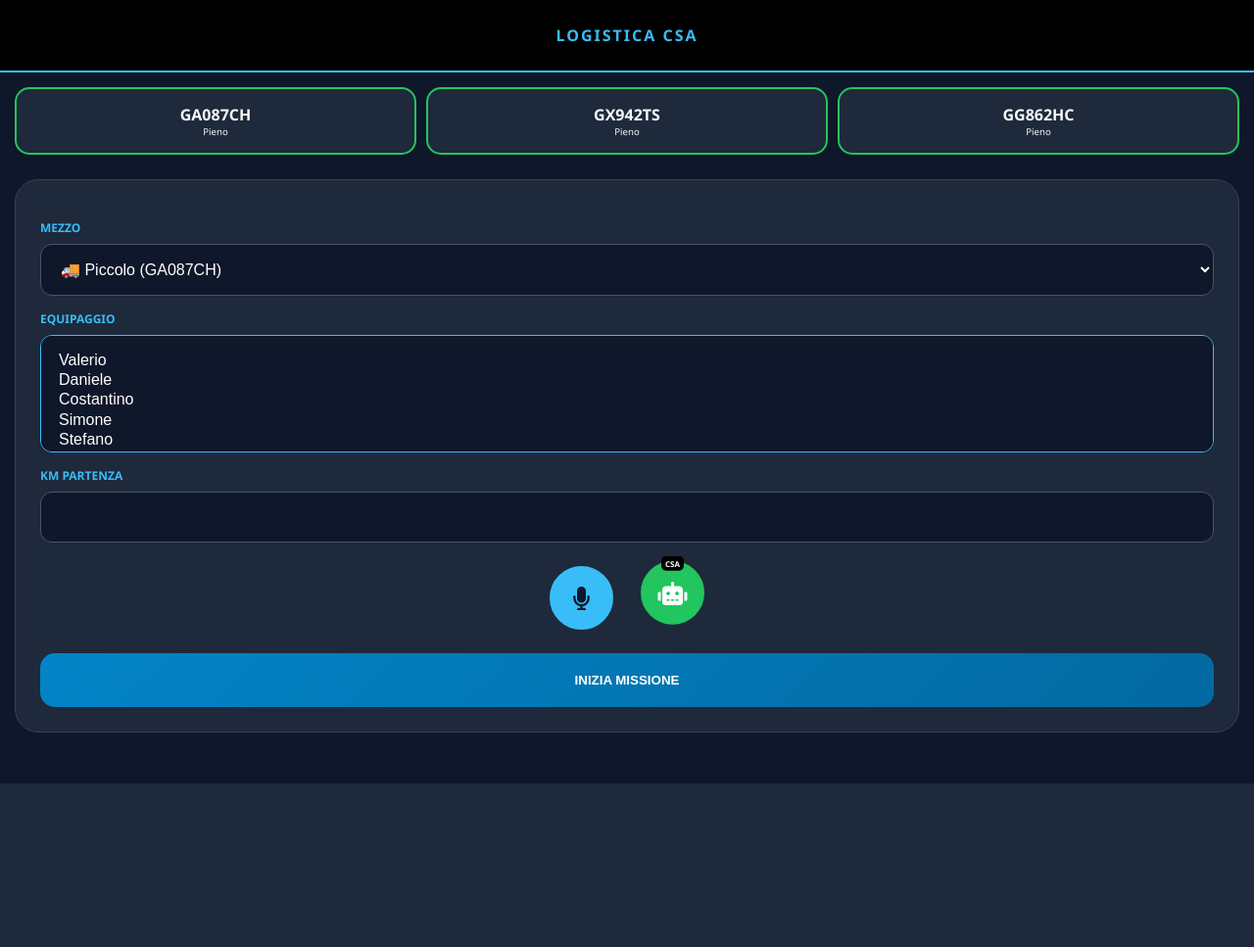
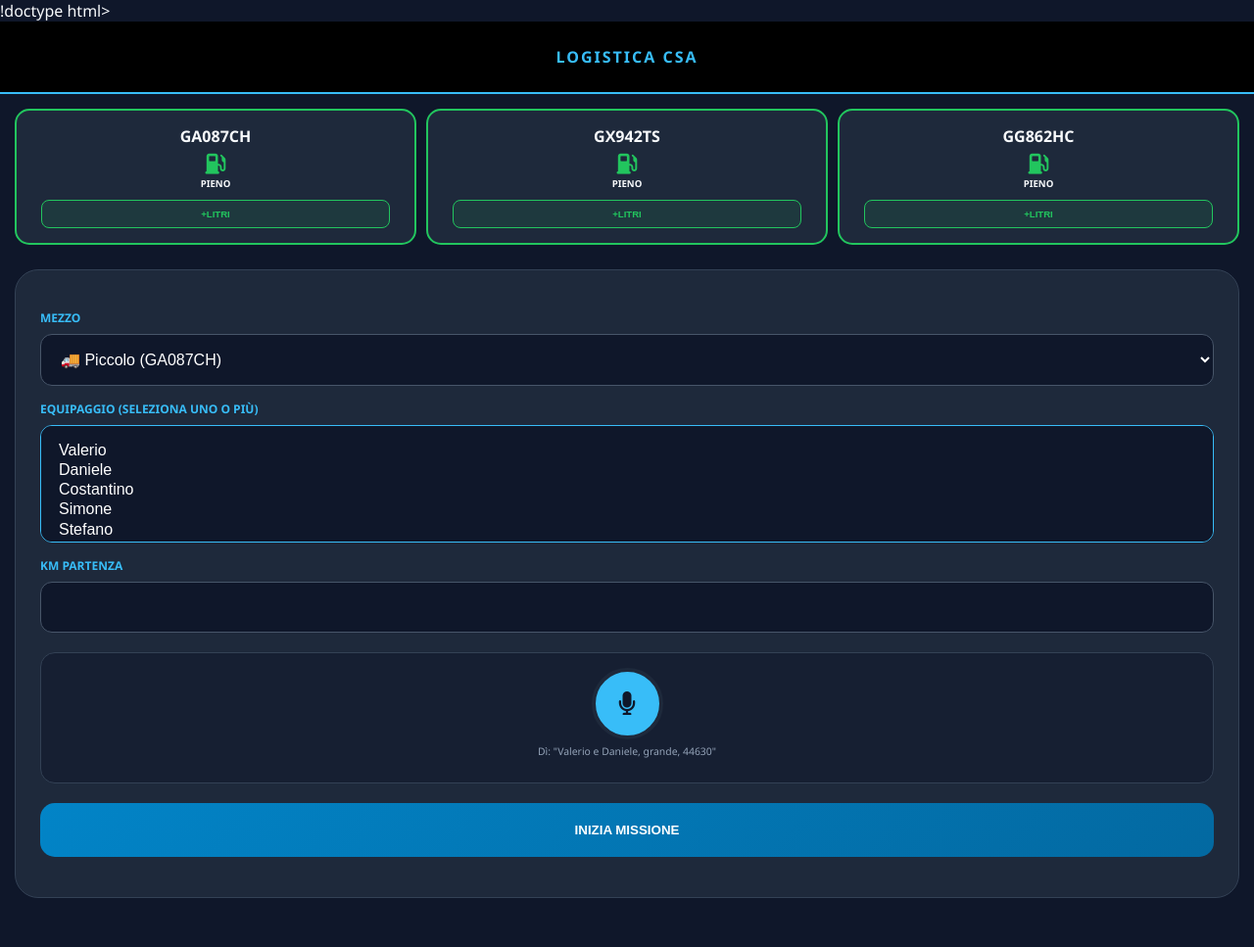
Before and after one commit to valerio121291/furgoni-uscite, a Flask app: page / in a window 1280 px wide. Shown: the whole page at 98% size. Before the commit the page ends 800 px from the top, so only its background shows below. Run offline with Flask 3, Linux system fonts and the light colour scheme.

Commit message:
Update form.html

```diff
--- a/templates/form.html
+++ b/templates/form.html
@@ -1,4 +1,4 @@
-<!doctype html>
+!doctype html>
 <html lang="it">
 <head>
     <meta charset="utf-8">
@@ -13,6 +13,9 @@
         .truck-card { background: var(--card-dark); padding: 15px 5px; border-radius: 15px; text-align: center; border: 1px solid #334155; }
         .truck-card.In.Viaggio { border: 2px solid var(--warning); box-shadow: 0 0 10px rgba(245, 158, 11, 0.2); }
         .truck-card.Libero { border: 2px solid var(--success); }
+        .fuel-indicator { margin-top: 8px; font-size: 1.3rem; }
+        .fuel-text { font-size: 0.6rem; text-transform: uppercase; display: block; margin-top: 2px; font-weight: bold; }
+        .btn-refuel { background: rgba(34, 197, 94, 0.1); border: 1px solid var(--success); color: var(--success); padding: 8px; border-radius: 8px; font-size: 0.6rem; margin-top: 10px; cursor: pointer; width: 90%; font-weight: 800; }
         .main-container { padding: 0 15px; }
         .card { background: var(--card-dark); padding: 25px; border-radius: 24px; border: 1px solid #334155; margin-top: 10px; }
         label { display: block; margin-top: 15px; font-weight: 600; font-size: 0.75rem; color: var(--accent); text-transform: uppercase; }
@@ -22,16 +25,11 @@
         .btn-start { background: linear-gradient(135deg, #0284c7, #0369a1); color: white; }
         .btn-stop { background: linear-gradient(135deg, #16a34a, #15803d); color: white; }
         .btn-nav { background: #334155; color: #fbbf24; border: 1px solid #fbbf24; margin-top: 10px; padding: 12px; font-size: 0.8rem; }
+        .btn-wa { background: #25d366; color: white; margin-top: 10px; }
         .btn-annulla { background: #475569; color: white; margin-top: 10px; font-size: 0.8rem; }
-
-        .voice-controls { display: flex; justify-content: center; align-items: center; gap: 20px; margin: 20px 0; }
-        .mic-btn, .bot-btn { width: 65px; height: 65px; border-radius: 50%; border: 4px solid var(--card-dark); font-size: 24px; display: flex; align-items: center; justify-content: center; cursor: pointer; }
-        .mic-btn { background: var(--accent); color: #0f172a; }
-        .bot-btn { background: var(--success); color: white; animation: jump 2.5s infinite; position: relative; }
-        .bot-btn::after { content: "CSA"; position: absolute; top: -5px; background: #000; font-size: 8px; padding: 2px 4px; border-radius: 5px; font-weight: bold; }
-        .recording { background: var(--danger) !important; animation: pulse 1s infinite; color: white !important; }
-
-        @keyframes jump { 0%, 100% { transform: translateY(0); } 50% { transform: translateY(-10px); } }
+        .voice-wrapper { text-align: center; margin: 20px 0; padding: 15px; background: rgba(15, 23, 42, 0.5); border-radius: 15px; border: 1px solid #334155; }
+        .mic-btn { width: 65px; height: 65px; border-radius: 50%; background: var(--accent); border: 4px solid var(--card-dark); font-size: 24px; display: flex; align-items: center; justify-content: center; margin: 0 auto; cursor: pointer; color: #0f172a; }
+        .mic-btn.recording { background: var(--danger); animation: pulse 1s infinite; color: white; }
         @keyframes pulse { 0% { transform: scale(1); } 50% { transform: scale(1.05); } 100% { transform: scale(1); } }
         .hint { font-size: 0.65rem; color: #94a3b8; margin-top: 5px; text-align: center; }
     </style>
@@ -41,7 +39,15 @@
 
     <div class="status-container">
         {% for t, info in furgoni.items() %}
-        <div class="truck-card {{ info.stato }}"><strong>{{ t }}</strong><div style="font-size: 0.6rem;">{{ info.carburante }}</div></div>
+        <div class="truck-card {{ info.stato }}">
+            <strong>{{ t }}</strong>
+            <div class="fuel-indicator">
+                {% if info.carburante == "Pieno" %}<i class="fas fa-gas-pump" style="color: var(--success);"></i><span class="fuel-text">Pieno</span>
+                {% elif info.carburante == "Metà" %}<i class="fas fa-gas-pump" style="color: var(--warning);"></i><span class="fuel-text">Metà</span>
+                {% else %}<i class="fas fa-gas-pump" style="color: var(--danger);"></i><span class="fuel-text">Riserva</span>{% endif %}
+            </div>
+            <button type="button" class="btn-refuel" onclick="vaiARifornimento('{{ t }}')">+LITRI</button>
+        </div>
         {% endfor %}
     </div>
 
@@ -55,7 +61,8 @@
                         <option value="GX942TS">🚚🚚 Medio (GX942TS)</option>
                         <option value="GG862HC">🚚🚚🚚 Grosso (GG862HC)</option>
                     </select>
-                    <label>Equipaggio</label>
+
+                    <label>Equipaggio (Seleziona uno o più)</label>
                     <select name="autista" id="autista_select" multiple required>
                         <option value="Valerio">Valerio</option>
                         <option value="Daniele">Daniele</option>
@@ -63,47 +70,71 @@
                         <option value="Simone">Simone</option>
                         <option value="Stefano">Stefano</option>
                     </select>
+
                     <label>KM Partenza</label>
                     <input type="number" name="km_partenza" id="km_input" required>
-                    <div class="voice-controls">
-                        <div class="mic-btn" id="mic-btn-start"><i class="fas fa-microphone"></i></div>
-                        <div class="bot-btn" id="bot-btn-start"><i class="fas fa-robot"></i></div>
+
+                    <div class="voice-wrapper">
+                        <div class="mic-btn" id="mic-btn"><i class="fas fa-microphone"></i></div>
+                        <p class="hint">Dì: "Valerio e Daniele, grande, 44630"</p>
                     </div>
+
                     <button type="submit" name="azione" value="start" class="btn btn-start">Inizia Missione</button>
+
                 {% else %}
-                    <input type="hidden" name="targa" value="{{ targa_attiva }}">
-                    <div style="text-align:center; border:1px solid var(--warning); padding:10px; border-radius:15px; margin-bottom:10px;">
+                    <input type="hidden" name="targa" id="targa_attiva_val" value="{{ targa_attiva }}">
+                    <div style="text-align: center; padding: 15px; border-radius: 15px; margin-bottom: 10px; border: 1px solid var(--warning);">
                         <h3 style="color:var(--warning); margin:0;">{{ targa_attiva }}</h3>
-                        <p style="font-size:0.8rem;">Equipaggio: {{ corsa_attiva.autista }}</p>
+                        <p style="font-size: 0.8rem;">Equipaggio: {{ corsa_attiva.autista }}</p>
                     </div>
+
                     {% if corsa_attiva.step == 1 %}
                         <label>Destinazione</label>
                         <select name="destinazione" id="destinazione_field">
                             <option value="POLICLINICO UMBERTO 1">Policlinico Umberto I</option>
-                            <option value="SAN GIOVANNI">San Giovanni</option>
-                            <option value="PTV">PTV</option>
+                            <option value="SAN GIOVANNI">San Giovanni (Laterani 4)</option>
+                            <option value="PTV">PTV (Tor Vergata)</option>
                             <option value="VIMINALE">Viminale</option>
                             <option value="VIA CAVOUR 5">Via Cavour 5</option>
-                            <option value="AVEZZANO">Avezzano</option>
-                            <option value="PRATICA DI MARE">Pratica di Mare</option>
-                            <option value="GIRO LIBERO">Giro Libero</option>
+                            <option value="VIA GENOVA">Via Genova (Vigili del Fuoco)</option>
+                            <option value="AVEZZANO">Ospedale Avezzano</option>
+                            <option value="AQUILA">Ospedale L'Aquila</option>
+                            <option value="SULMONA">Ospedale Sulmona</option>
+                            <option value="CASTEL DI SANGRO">Ospedale Castel di Sangro</option>
+                            <option value="PRATICA DI MARE">Aeronautica Pratica di Mare</option>
+                            <option value="SPALLANZANI">Spallanzani</option>
+                            <option value="BIETTI">Fondazione Bietti</option>
+                            <option value="EUR ARCHIVIO DI STATO">EUR Archivio di Stato</option>
+                            <option value="GIRO LIBERO">Giro Libero / Altro</option>
                         </select>
                         <button type="button" class="btn btn-nav" onclick="apriNavigatore()">🧭 APRI NAVIGATORE</button>
-                        <label>KM Arrivo</label>
+
+                        <label>KM all'Arrivo</label>
                         <input type="number" name="km_destinazione" id="km_input_dest" required>
-                        <div class="voice-controls">
-                            <div class="mic-btn" id="mic-btn-step"><i class="fas fa-microphone"></i></div>
-                            <div class="bot-btn" id="bot-btn-step"><i class="fas fa-robot"></i></div>
+
+                        <div class="voice-wrapper">
+                            <div class="mic-btn" id="mic-btn-dest"><i class="fas fa-microphone"></i></div>
+                            <p class="hint">Dì i chilometri all'arrivo</p>
                         </div>
+
                         <button type="submit" name="azione" value="arrivo_dest" class="btn btn-start" style="background:var(--warning)">Registra Arrivo</button>
                     {% else %}
-                        <label>KM Finali</label>
+                        <label>KM Finali (Rientro)</label>
                         <input type="number" name="km_rientro" id="km_input_fine" required>
-                        <div class="voice-controls">
-                            <div class="mic-btn" id="mic-btn-end"><i class="fas fa-microphone"></i></div>
-                            <div class="bot-btn" id="bot-btn-end"><i class="fas fa-robot"></i></div>
+
+                        <div class="voice-wrapper">
+                            <div class="mic-btn" id="mic-btn-fine"><i class="fas fa-microphone"></i></div>
+                            <p class="hint">Dì i chilometri finali</p>
                         </div>
-                        <button type="submit" name="azione" value="stop" class="btn btn-stop">Chiudi Missione</button>
+
+                        <label>Gasolio</label>
+                        <select name="carburante">
+                            <option value="Pieno">🟢 PIENO</option>
+                            <option value="Metà">🟡 METÀ</option>
+                            <option value="Vuoto">🔴 RISERVA</option>
+                        </select>
+                        <button type="submit" name="azione" value="stop" class="btn btn-stop">Fine e Invia Report</button>
+                        <button type="button" class="btn btn-wa" onclick="inviaWhatsApp()">🟢 INVIA WHATSAPP</button>
                     {% endif %}
                     <button type="submit" name="azione" value="annulla" class="btn btn-annulla" formnovalidate>ANNULLA</button>
                 {% endif %}
@@ -112,58 +143,88 @@
     </div>
 
     <script>
+    function vaiARifornimento(targa) {
+        const litri = prompt("Litri immessi?");
+        if(litri) fetch('/rifornimento', {method:'POST', headers:{'Content-Type':'application/json'}, body:JSON.stringify({targa:targa, litri:parseFloat(litri)})}).then(()=>location.reload());
+    }
+
     function apriNavigatore() {
         const d = document.getElementById('destinazione_field').value;
-        window.open("https://www.google.com/maps/dir/?api=1&destination=" + encodeURIComponent(d), "_blank");
+        const db = {
+            "POLICLINICO UMBERTO 1": "Viale del Policlinico 155, Roma",
+            "SAN GIOVANNI": "Via dei Laterani 4, Roma",
+            "PTV": "Viale Oxford 81, Roma",
+            "VIMINALE": "Piazza del Viminale, Roma",
+            "VIA CAVOUR 5": "Via Cavour 5, Roma",
+            "VIA GENOVA": "Via Genova 1, Roma",
+            "AVEZZANO": "Via Giuseppe di Vittorio, Avezzano",
+            "AQUILA": "Via Lorenzo Natali 1, L'Aquila",
+            "SULMONA": "Viale Giuseppe Mazzini 100, Sulmona",
+            "CASTEL DI SANGRO": "Via Sangrina 20, Castel di Sangro",
+            "PRATICA DI MARE": "Via Pratica di Mare 45, Pomezia",
+            "SPALLANZANI": "Via Portuense 292, Roma",
+            "BIETTI": "Via Santo Stefano Rotondo 6, Roma",
+            "EUR ARCHIVIO DI STATO": "Piazzale degli Archivi 27, Roma"
+        };
+        const addr = db[d] || d;
+        window.open("https://www.google.com/maps/dir/?api=1&destination=" + encodeURIComponent(addr), "_blank");
     }
 
+    function inviaWhatsApp() {
+        const km = document.getElementById('km_input_fine').value;
+        const msg = `LOGISTICA CSA: Missione terminata. Furgone {{ targa_attiva }}. KM finali: ${km}`;
+        window.open("https://wa.me/?text=" + encodeURIComponent(msg), "_blank");
+    }
+
+    // GESTIONE VOCALE UNIFICATA
     if ('webkitSpeechRecognition' in window) {
-        const rec = new webkitSpeechRecognition();
-        rec.lang = 'it-IT';
-        let isBot = false;
+        const recognition = new webkitSpeechRecognition();
+        recognition.lang = 'it-IT';
 
-        document.querySelectorAll('.mic-btn, .bot-btn').forEach(btn => {
-            btn.onclick = function(e) {
-                e.preventDefault();
-                isBot = this.classList.contains('bot-btn');
-                rec.start();
-                this.classList.add('recording');
-                window.activeBtn = this;
-            };
-        });
+        function attivaMic(e) {
+            e.preventDefault();
+            recognition.start();
+            this.classList.add('recording');
+            window.activeMic = this;
+        }
 
-        rec.onresult = function(e) {
-            const t = e.results[0][0].transcript.toLowerCase();
-            if(window.activeBtn) window.activeBtn.classList.remove('recording');
+        document.querySelectorAll('.mic-btn').forEach(btn => btn.onclick = attivaMic);
 
-            if (isBot) {
-                fetch('/elabora_voce', {
-                    method: 'POST',
-                    headers: {'Content-Type': 'application/json'},
-                    body: JSON.stringify({testo: t})
-                }).then(r => r.json()).then(data => {
-                    const utter = new SpeechSynthesisUtterance(data.risposta);
-                    utter.lang = 'it-IT'; window.speechSynthesis.speak(utter);
+        recognition.onresult = function(event) {
+            const transcript = event.results[0][0].transcript.toLowerCase();
+            if(window.activeMic) window.activeMic.classList.remove('recording');
+
+            const n = transcript.match(/\d+/g);
+            const kmInp = document.getElementById('km_input') || document.getElementById('km_input_dest') || document.getElementById('km_input_fine');
+
+            if(n && kmInp) {
+                const valore = n.join('');
+                const targaSel = document.getElementById('targa_select') ? document.getElementById('targa_select').value : "{{ targa_attiva }}";
+                if((targaSel === "GG862HC" || transcript.includes("grande")) && parseInt(valore) < 44627 && document.getElementById('km_input')) {
+                    alert("Errore KM!");
+                } else {
+                    kmInp.value = valore;
+                }
+            }
+
+            // Selezione equipaggio (solo in partenza)
+            const staff = ["valerio", "daniele", "costantino", "simone", "stefano"];
+            const select = document.getElementById('autista_select');
+            if(select) {
+                staff.forEach(nome => {
+                    if(transcript.includes(nome)) {
+                        for(let i=0; i<select.options.length; i++) {
+                            if(select.options[i].value.toLowerCase() === nome) select.options[i].selected = true;
+                        }
+                    }
                 });
-            } else {
-                const n = t.match(/\d+/g);
-                const km = document.getElementById('km_input') || document.getElementById('km_input_dest') || document.getElementById('km_input_fine');
-                if(n && km) km.value = n.join('');
-                const staff = ["valerio", "daniele", "costantino", "simone", "stefano"];
-                const sel = document.getElementById('autista_select');
-                if(sel) {
-                    staff.forEach(nome => { if(t.includes(nome)) {
-                        for(let i=0; i<sel.options.length; i++) {
-                            if(sel.options[i].value.toLowerCase() === nome) sel.options[i].selected = true;
-                        }
-                    }});
-                }
-                if(t.includes("piccolo")) document.getElementById('targa_select').value = "GA087CH";
-                if(t.includes("medio")) document.getElementById('targa_select').value = "GX942TS";
-                if(t.includes("grande")) {
-                    document.getElementById('targa_select').value = "GG862HC";
-                    if(km.value && parseInt(km.value) < 44627) alert("Errore KM!");
-                }
+            }
+
+            // Selezione mezzo (solo in partenza)
+            if(document.getElementById('targa_select')) {
+                if(transcript.includes("piccolo")) document.getElementById('targa_select').value = "GA087CH";
+                if(transcript.includes("medio")) document.getElementById('targa_select').value = "GX942TS";
+                if(transcript.includes("grande")) document.getElementById('targa_select').value = "GG862HC";
             }
         };
     }
```
